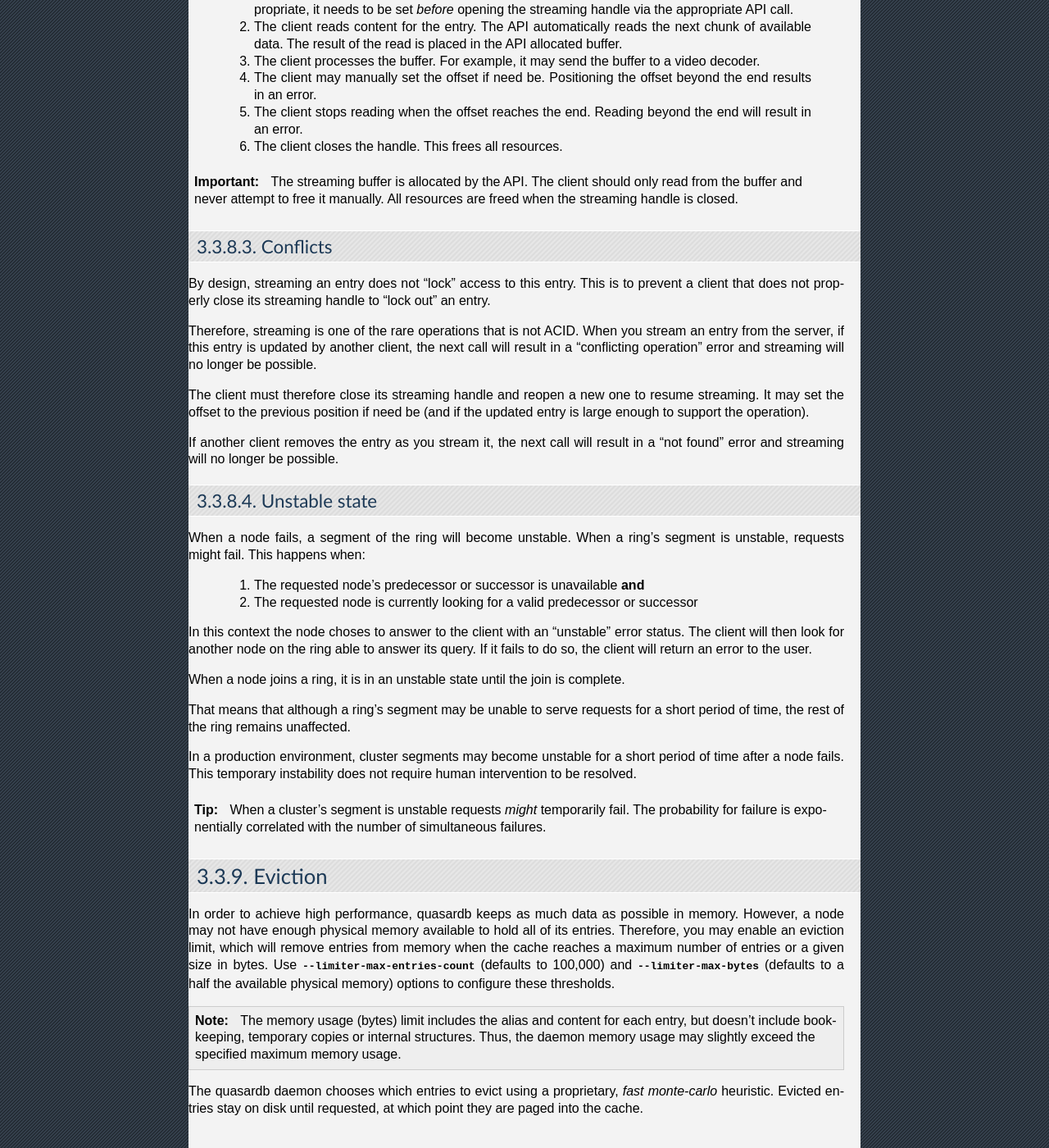
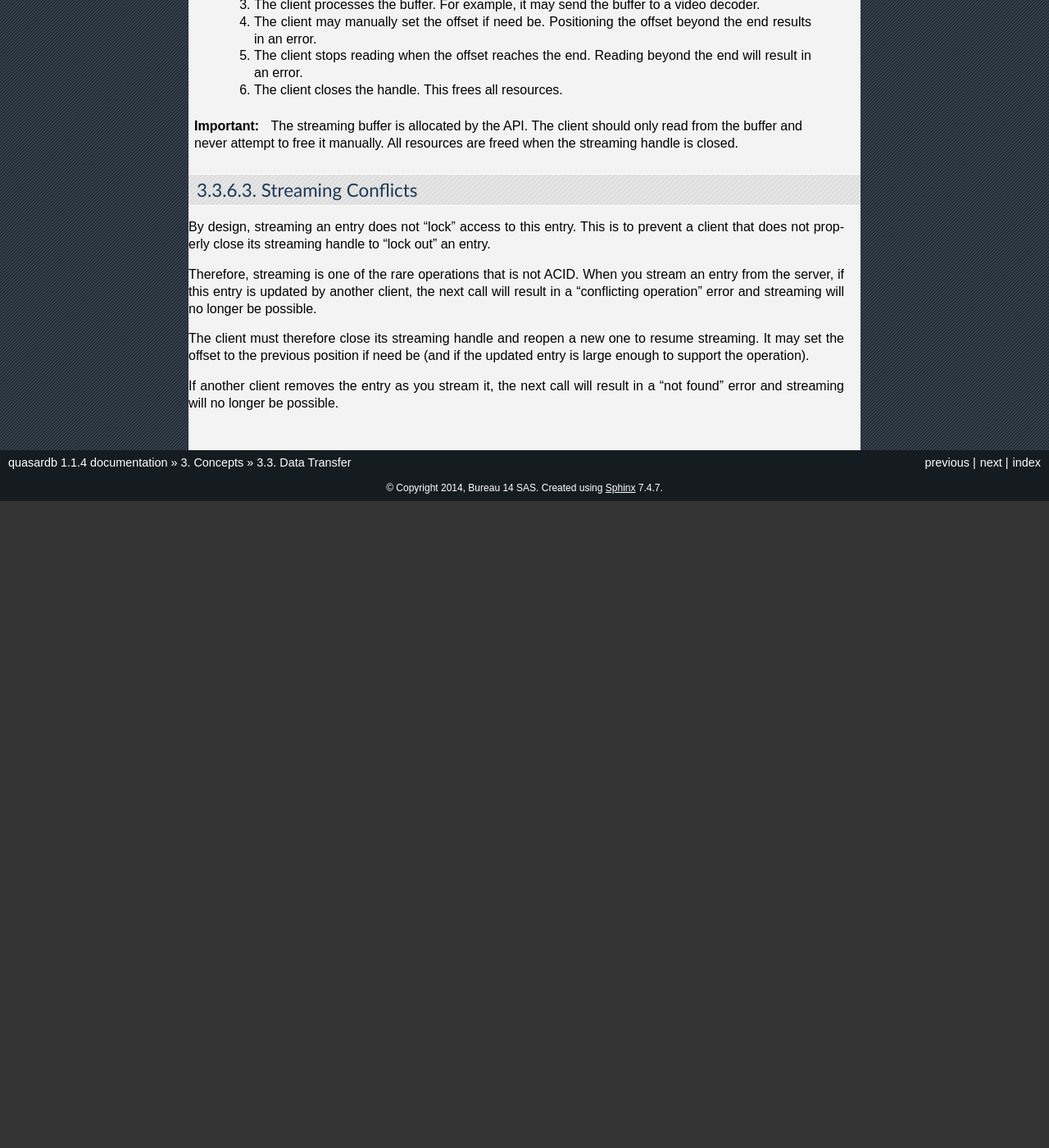
Before and after one commit to iltommi/qdb-documentation, a Sphinx documentation site: the page built from source/concepts/data_transfer.rst, in a window 1280 px wide and 1400 px high, scrolled down 4409 px. Shown: the whole window at 82% size. Built offline with Sphinx 7.4.7, drawn with Linux system fonts in a browser that asks for light colours; pages that are not in the unit, such as notebooks, are missing from menus; after the commit the page ends 5020 px from its top, so only the background shows below that; some of the changed text lies outside the part shown.

Commit message:
Complete the overhaul to data transfer. Move memory cache/eviction to data storage.

```diff
--- a/source/concepts/data_storage.rst
+++ b/source/concepts/data_storage.rst
@@ -194,6 +194,15 @@ Replication also increases the time needed to add a new node to the ring by a fa
 
 
 
+Memory Cache and Eviction
+^^^^^^^^^^^^^^^^^^^^^^^^^
+
+In order to achieve high performance, quasardb keeps as much data as possible in memory. However, a node may not have enough physical memory available to hold all of its entries in RAM. You may enable an eviction limit, which will remove entries from memory when the cache reaches a maximum number of entries or a given size in bytes. See :doc:`qdbd` for more information.
+
+.. note::
+    The memory usage (bytes) limit includes the alias and content for each entry, but doesn't include bookkeeping, temporary copies or internal structures. Thus, the daemon memory usage may slightly exceed the specified maximum memory usage.
+
+The quasardb daemon chooses which entries to evict using a proprietary, *fast monte-carlo* heuristic. Evicted entries stay on disk until requested, at which point they are paged into the cache.
 
 
 
--- a/source/concepts/data_transfer.rst
+++ b/source/concepts/data_transfer.rst
@@ -46,8 +48,6 @@ Clients are any piece of software using the quasardb API to create, read, update
 
 All API calls are thread safe and synchronous unless otherwise noted in the :doc:`../api/index`. When a client receives a reply from the server, the request is guaranteed to have been carried out by the server and replicated to all appropriate nodes.
 
-The client takes care of locating the proper node for the request. The client will either find the proper node or fail (this may happen if the ring is unstable, see :ref:`fault-tolerance`).
-
 
 Guarantees
 ----------
@@ -139,45 +177,6 @@ Things to consider:
     * Last but not least, trying to squeeze a schema into a non-relational database will result in disaster. A non-relational system such as quasardb will likely require you to rethink your data model.
 
 
-Networking
-----------
-
-Network I/O are done asynchronously for maximum performance. Most of the I/O framework is based on `Boost.Asio <http://www.boost.org/doc/libs/1_51_0/doc/html/boost_asio.html>`_.
-
-Description
------------
-
-A client only needs to know the address of one node within the cluster. However, in order to access entries within the cluster, the node must be fully joined. Usually a node is fully joined within a few minutes of startup.
-
-.. # DEAD LINK: For more information, see :doc:`./distribution`.
-
-When a request is made, an ID is computed from the alias (with the `SHA-3 <http://en.wikipedia.org/wiki/Skein_(hash_function)>`_ algorithm) and the ring is explored to find the proper node. If the ring cannot be explored because it's too unstable, the client will return an "unstable" error code (see :ref:`fault-tolerance`).
-
-Once the proper node has been found, the request is sent.
-
-If the topology has changed between the time the node has been found and the request has been made, the target node will return a "wrong node" error to the client, and the client will search again for the valid node.
-
-A client attempts to locate the valid node only three times. In other words, three consecutive errors will result in a definitive error returned to the user.
-
-Data management
----------------
-
-Data is sent and stored "as is", bit for bit. The user may add any kind of content to the quasardb cluster, provided that the nodes have sufficient storage space. quasardb uses a low-level binary protocol that adds only few bytes of overhead per request.
-
-The persistence layer may compress data for efficiency purposes. This is transparent to the client.
-
-Most high levels API support the language native serialization mechanism to transparently add and retrieve objects to/from a quasardb cluster (see :doc:`../api/index`).
-
-Metadata is associated with each entry. The quasardb cluster ensures the metadata and the actual data are consistent at all time.
-
-.. note::
-    It is currently not possible to obtain the metadata via the API.
-
-Timeout
--------
-
-If the server does not reply to the client in the specified delay, the client will drop the request and return a "timeout" error code. This timeout is configurable and defaults to one minute.
-
 
 Streaming
 ---------
@@ -208,8 +207,8 @@ The typical usage scenario is the following:
 .. important::
     The streaming buffer is allocated by the API. The client should only read from the buffer and never attempt to free it manually. All resources are freed when the streaming handle is closed.
 
-Conflicts
-^^^^^^^^^
+Streaming Conflicts
+^^^^^^^^^^^^^^^^^^^
 
 By design, streaming an entry does not "lock" access to this entry. This is to prevent a client that does not properly close its streaming handle to "lock out" an entry.
 
@@ -218,36 +217,3 @@ Therefore, streaming is one of the rare operations that is not ACID. When you st
 The client must therefore close its streaming handle and reopen a new one to resume streaming. It may set the offset to the previous position if need be (and if the updated entry is large enough to support the operation).
 
 If another client removes the entry as you stream it, the next call will result in a "not found" error and streaming will no longer be possible.
-
-
-.. Rework this so it refers to "what happens when a query comes in during stabilization"
-
-Unstable state
-^^^^^^^^^^^^^^
-
-When a node fails, a segment of the ring will become unstable. When a ring's segment is unstable, requests might fail. This happens when:
-
-    1. The requested node's predecessor or successor is unavailable **and**
-    2. The requested node is currently looking for a valid predecessor or successor
-
-In this context the node choses to answer to the client with an "unstable" error status. The client will then look for another node on the ring able to answer its query. If it fails to do so, the client will return an error to the user.
-
-When a node joins a ring, it is in an unstable state until the join is complete.
-
-That means that although a ring's segment may be unable to serve requests for a short period of time, the rest of the ring remains unaffected.
-
-In a production environment, cluster segments may become unstable for a short period of time after a node fails. This temporary instability does not require human intervention to be resolved.
-
-.. tip::
-    When a cluster's segment is unstable requests *might* temporarily fail. The probability for failure is exponentially correlated with the number of simultaneous failures.
-
-
-Eviction
---------
-
-In order to achieve high performance, quasardb keeps as much data as possible in memory. However, a node may not have enough physical memory available to hold all of its entries. Therefore, you may enable an eviction limit, which will remove entries from memory when the cache reaches a maximum number of entries or a given size in bytes. Use :option:`--limiter-max-entries-count` (defaults to 100,000) and :option:`--limiter-max-bytes` (defaults to a half the available physical memory) options to configure these thresholds.
-
-.. note::
-    The memory usage (bytes) limit includes the alias and content for each entry, but doesn't include bookkeeping, temporary copies or internal structures. Thus, the daemon memory usage may slightly exceed the specified maximum memory usage.
-
-The quasardb daemon chooses which entries to evict using a proprietary, *fast monte-carlo* heuristic. Evicted entries stay on disk until requested, at which point they are paged into the cache.
```
Also changed, not shown: other parts of source/concepts/data_transfer.rst (+42 -2 lines).
